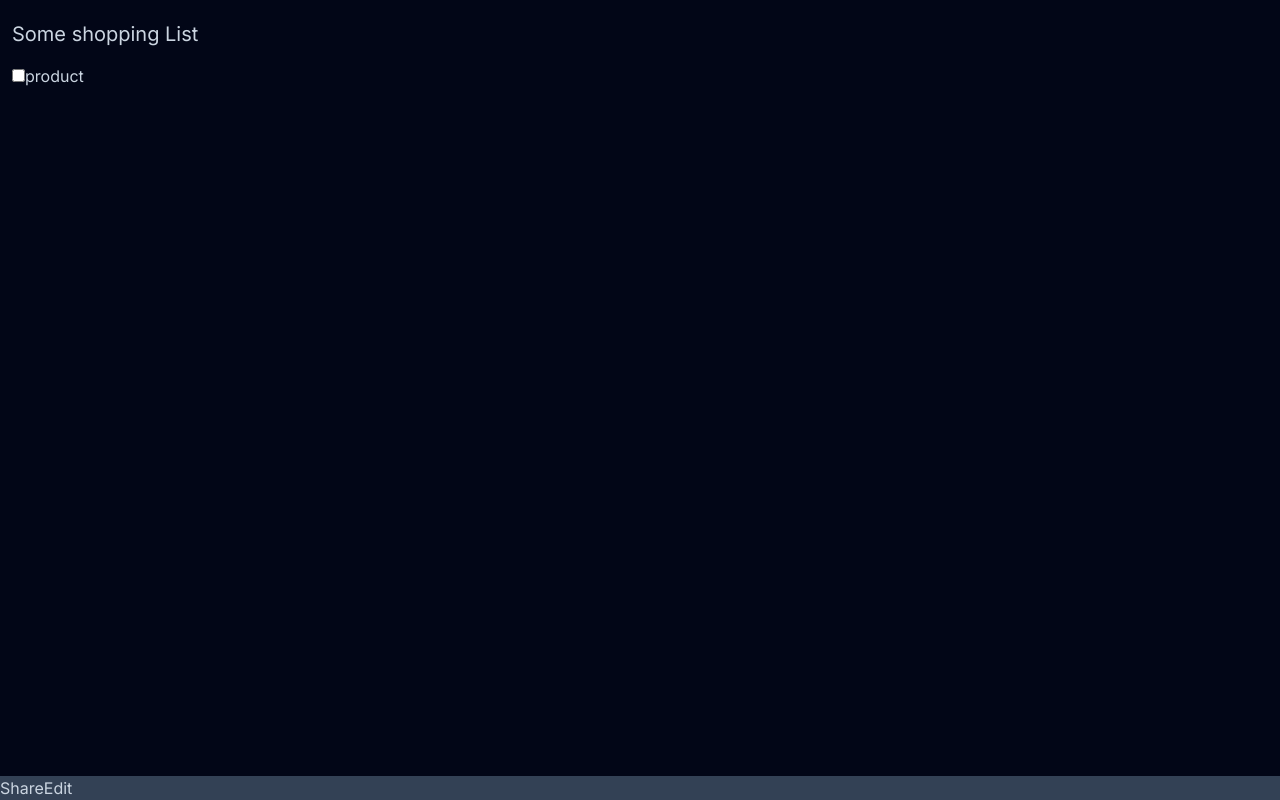
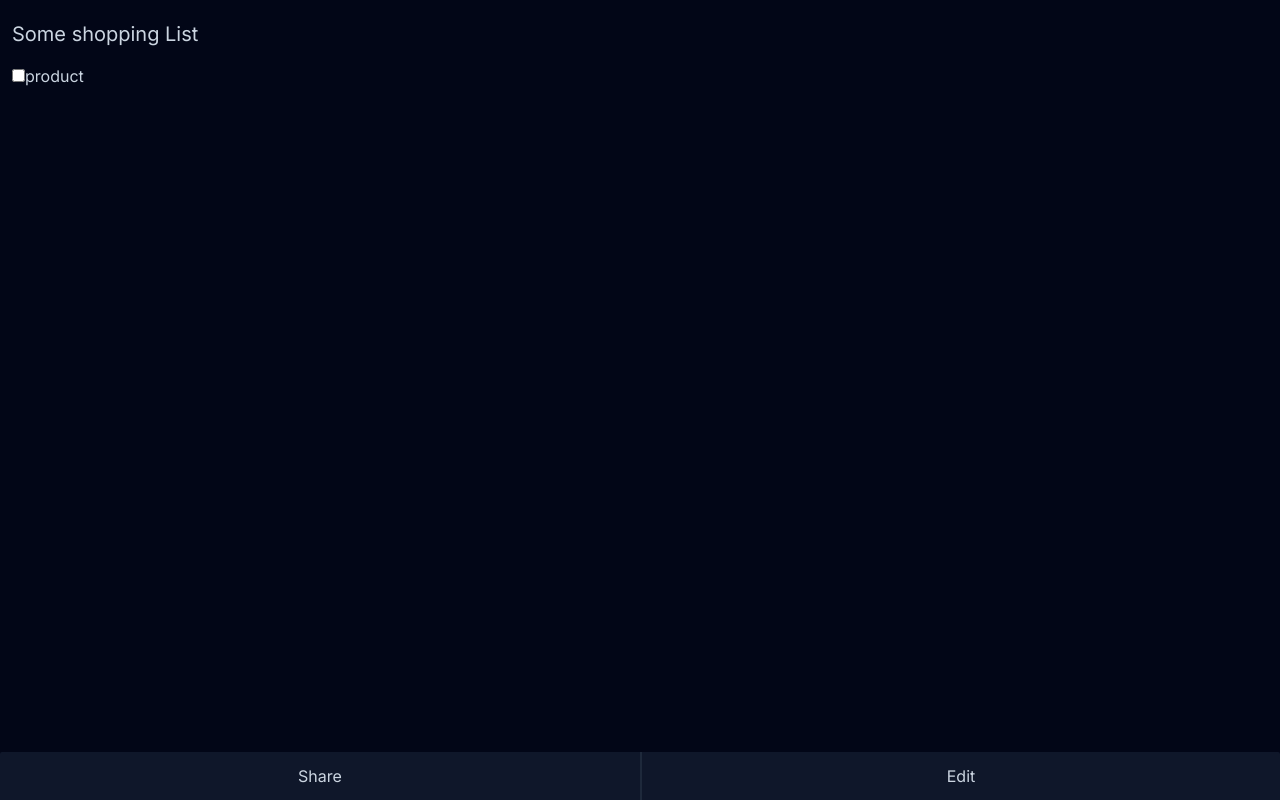
Before and after one commit to Pawel1894/shopping-list, a Next.js app: page / in a window 1280 px wide. Built offline with nearby package versions, Linux system fonts and the light colour scheme.

Commit message:
styling shopping list menu

```diff
--- a/components/shopping-list/menu.tsx
+++ b/components/shopping-list/menu.tsx
@@ -1,8 +1,8 @@
 export const Menu = () => {
   return (
-    <div className="mt-auto w-full bg-slate-700">
+    <div className="mt-auto w-full bg-slate-900 h-12 rounded-t-sm grid grid-cols-2">
       <button>Share</button>
-      <button>Edit</button>
+      <button className="border-l-2 border-slate-800">Edit</button>
     </div>
   );
 };
```
